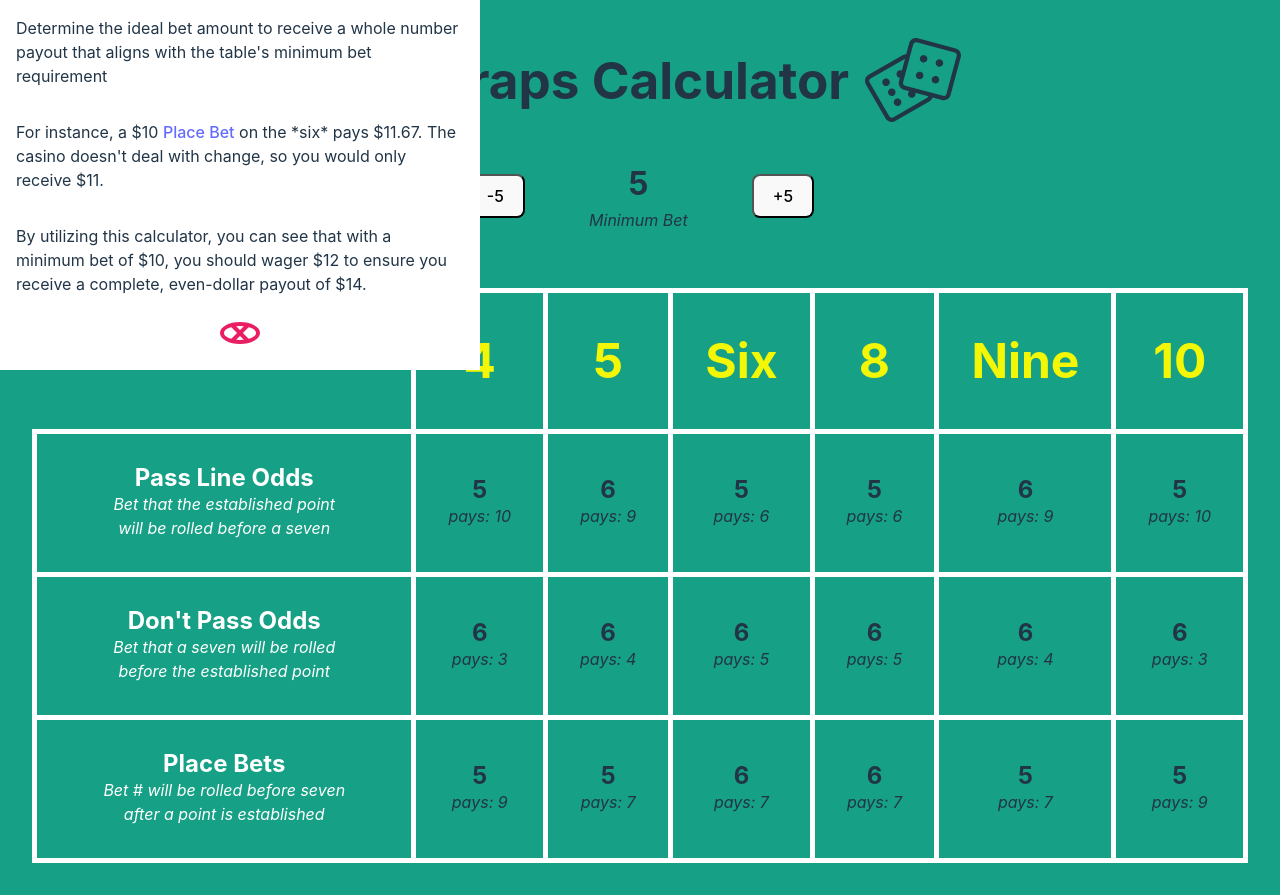
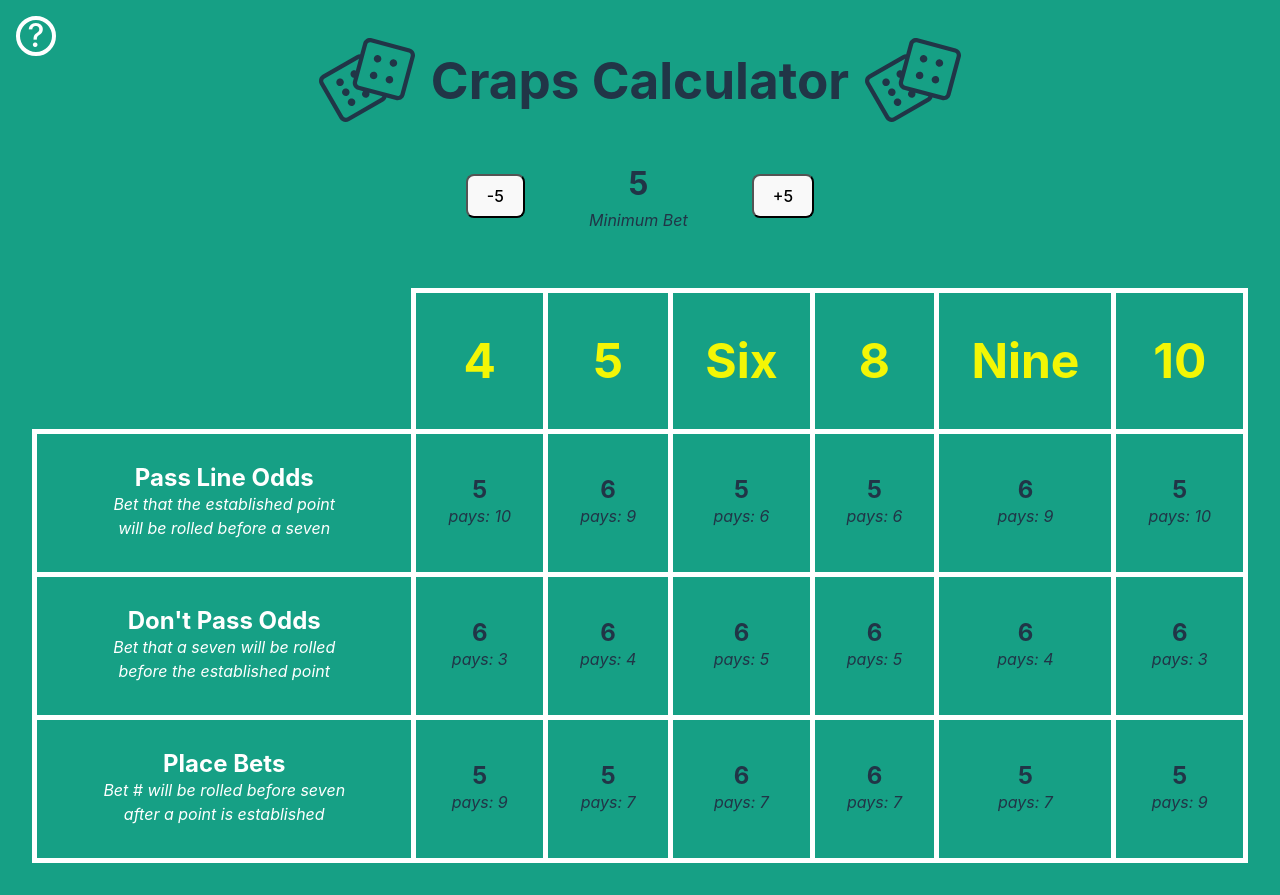
Before and after one commit to BriceShatzer/craps, a React (Vite) app: page / in a window 1280 px wide. Built offline with nearby package versions, Linux system fonts and the light colour scheme.

Commit message:
finish info tab

```diff
--- a/src/App.jsx
+++ b/src/App.jsx
@@ -6,7 +6,7 @@ import './App.scss'
 
 function App() {
   const [betMin, setBetMin] = useState(5);
-  const [showInfo, setShowInfo] = useState(true);
+  const [showInfo, setShowInfo] = useState(false);
 
   function updateBetMin(num) {
     const newNumber = betMin + num;
@@ -51,7 +51,7 @@ function App() {
 
   return (
     <>
-      <a href="#" onClick={()=>setShowInfo(true)} className="showInfo"></a>
+      <a href="#" alt="What is this?" onClick={()=>setShowInfo(true)} className="showInfo">?</a>
       <div className="page-title">
         <img src={diceLogo} className="logo" alt="Dice logo" />
         <h1>Craps Calculator</h1>
--- a/src/App.scss
+++ b/src/App.scss
@@ -104,19 +104,18 @@
 
 .showInfo,
 .circle {
-  width:40px;
-  height:40px;
-
   align-self: center;
   background:transparent;
   padding: 0;
   border-radius: 50%;
   cursor:pointer;
   display:inline-block;
-  margin:10px 20px;
 
 }
 .showInfo {
+  width:2rem;
+  height:2rem;
+  line-height: 1;
   position: absolute;
   left: 1rem;
   top: 1rem;
@@ -125,23 +124,32 @@
   border: 4px solid white;
   padding: 0;
   border-radius: 50%;
+  transition: cubic-bezier(0.175, 0.885, 0.52, 1.775) 200ms;
+  &:hover{
+    transform:scale(1.1);
+    color:white;
+  }
   &:after{
     width:24px;
     height:4px;
-    // background-color:$red;
-    content:"?";
+    content:" ";
     left:50%;
     top:50%;
     margin-left:-12px;
     margin-top:-2px;
-    position:absolute;}
+    position:absolute;
+  }
 }
 
 $red:#E91E63;
 .circle{
+  width:40px;
+  height:40px;
+
   border: 4px solid $red;
   position:relative;
 
+  margin:10px 20px;
   &:after{
     width:24px;
     height:4px;
@@ -195,34 +203,6 @@ $red:#E91E63;
   }
 }
 
-// .close {
-//   text-align: center;
-//   // position: absolute;
-//   // right: 32px;
-//   // top: 32px;
-//   width: 32px;
-//   height: 32px;
-//   opacity: 0.3;
-
-// }
-// .close:hover {
-//   opacity: 1;
-// }
-// .close:before, .close:after {
-//   position: absolute;
-//   left: 15px;
-//   content: ' ';
-//   height: 33px;
-//   width: 2px;
-//   background-color: #333;
-// }
-// .close:before {
-//   transform: rotate(45deg);
-// }
-// .close:after {
-//   transform: rotate(-45deg);
-// }
-
 
 @media screen and (max-width: 1200px) {
 
```
